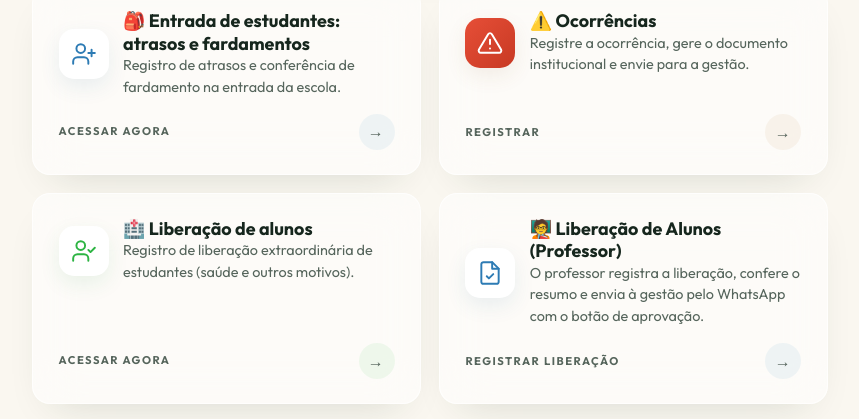
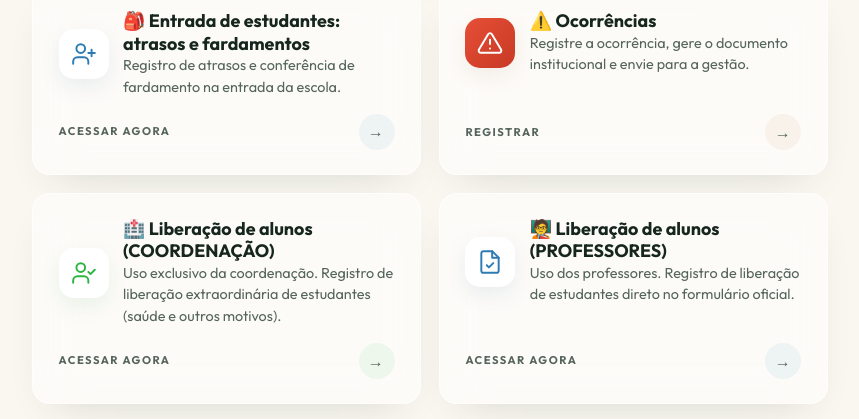
Before and after one commit to viniciusabezezer/painel-colaborador, a plain HTML site: page index.html in a window 1280 px wide. Shown: the part 842-1261 px from the top of the page, without its empty margins (210-1069 px from the left). Drawn offline with Linux system fonts and the light colour scheme.

Commit message:
Cards de liberação: COORDENAÇÃO e PROFESSORES em maiúsculas, ambos direto ao formulário
- Renomeia "Liberação de alunos" para "Liberação de alunos (COORDENAÇÃO)"
- Card "Liberação de alunos (PROFESSORES)" passa a ser fixo no index.html
  e abre o formulário oficial direto, sem modal prévio
- Deixa de carregar liberacao-professor.js (arquivo mantido no repositório)

Co-Authored-By: Claude Opus 5 <noreply@anthropic.com>

```diff
--- a/index.html
+++ b/index.html
@@ -85,15 +85,15 @@
                     </div>
                 </button>
 
-                <!-- Liberação de alunos -->
+                <!-- Liberação de alunos (COORDENAÇÃO) -->
                 <a href="https://forms.gle/ieY7upRLTwfVKwtk9" class="form-card glass reveal delay-4" target="_blank">
                     <div class="card-head">
                         <div class="icon-wrapper">
                             <svg xmlns="http://www.w3.org/2000/svg" viewBox="0 0 24 24" fill="none" stroke="currentColor" stroke-width="1.5" stroke-linecap="round" stroke-linejoin="round"><path d="M16 21v-2a4 4 0 0 0-4-4H6a4 4 0 0 0-4 4v2"/><circle cx="9" cy="7" r="4"/><polyline points="16 11 18 13 22 9"/></svg>
                         </div>
                         <div class="card-text">
-                            <h3>🏥 Liberação de alunos</h3>
-                            <p>Registro de liberação extraordinária de estudantes (saúde e outros motivos).</p>
+                            <h3>🏥 Liberação de alunos (COORDENAÇÃO)</h3>
+                            <p>Uso exclusivo da coordenação. Registro de liberação extraordinária de estudantes (saúde e outros motivos).</p>
                         </div>
                     </div>
                     <div class="card-footer">
@@ -102,7 +102,24 @@
                     </div>
                 </a>
 
-<!-- Autorização de Cópias -->
+                <!-- Liberação de alunos (PROFESSORES) -->
+                <a href="https://forms.gle/ieY7upRLTwfVKwtk9" class="form-card glass reveal delay-5" target="_blank">
+                    <div class="card-head">
+                        <div class="icon-wrapper">
+                            <svg xmlns="http://www.w3.org/2000/svg" viewBox="0 0 24 24" fill="none" stroke="currentColor" stroke-width="1.5" stroke-linecap="round" stroke-linejoin="round"><path d="M14 2H6a2 2 0 0 0-2 2v16a2 2 0 0 0 2 2h12a2 2 0 0 0 2-2V8z"/><polyline points="14 2 14 8 20 8"/><polyline points="9 15 11 17 15 13"/></svg>
+                        </div>
+                        <div class="card-text">
+                            <h3>🧑‍🏫 Liberação de alunos (PROFESSORES)</h3>
+                            <p>Uso dos professores. Registro de liberação de estudantes direto no formulário oficial.</p>
+                        </div>
+                    </div>
+                    <div class="card-footer">
+                        <span>Acessar agora</span>
+                        <div class="arrow">&rarr;</div>
+                    </div>
+                </a>
+
+                <!-- Autorização de Cópias -->
                 <button class="form-card glass reveal delay-6" onclick="openCopiesModal()">
                     <div class="card-head">
                         <div class="icon-wrapper copies-card-icon">
@@ -1025,6 +1042,5 @@
                  <div style="margin-top:40px;font-size:10px;color:#777;text-align:center;">Documento gerado pelo Painel do Colaborador — Malu Serviços</div>`;
         }
     </script>
-    <script src="liberacao-professor.js?v=3"></script>
 </body>
 </html>
```
